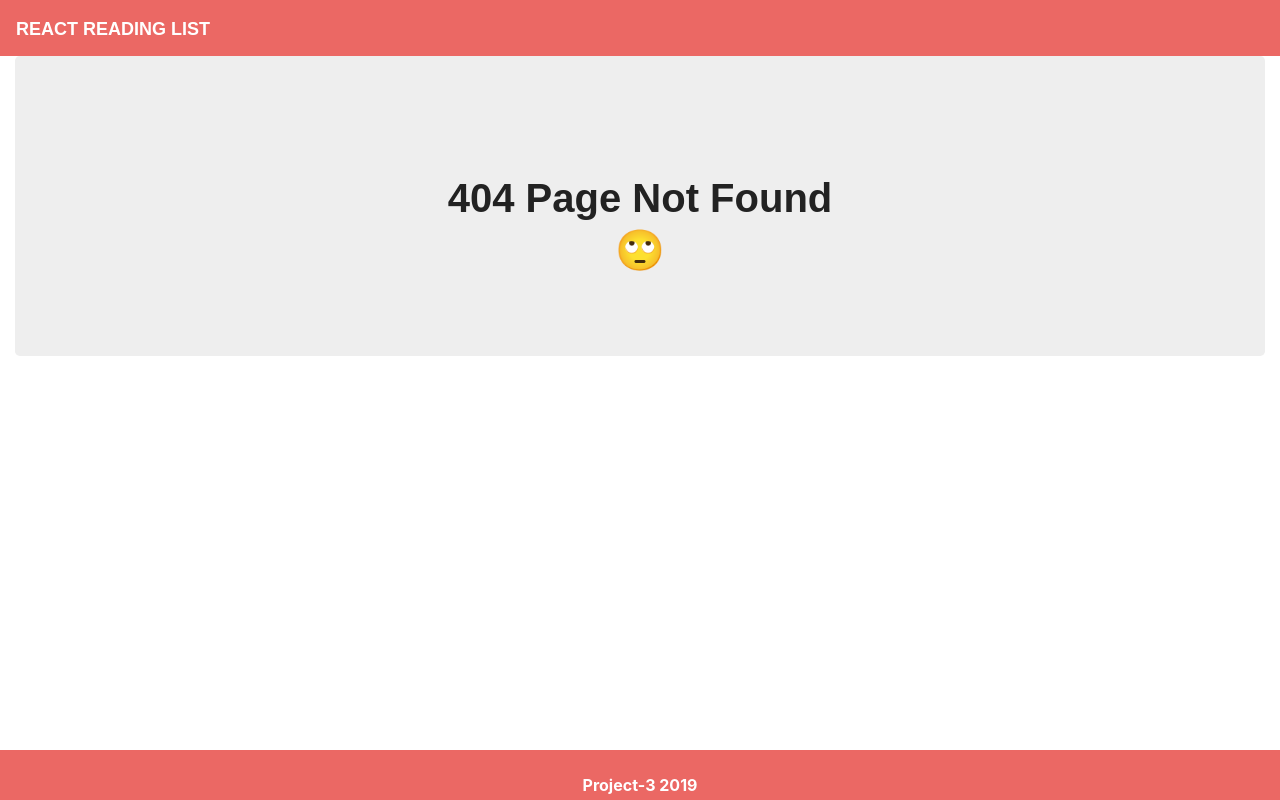
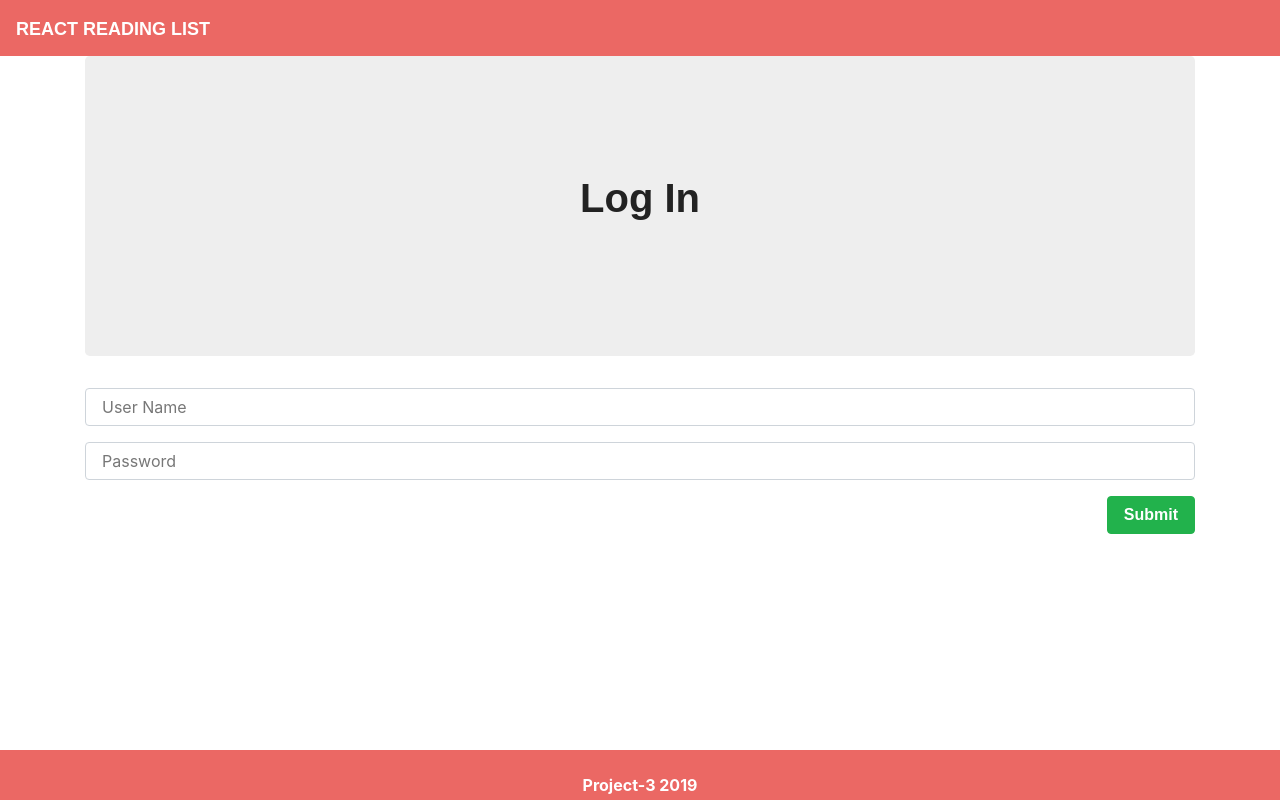
Before and after one commit to JohnCdev/TheGrid, a React (Create React App) app in the folder client/: page /login in a window 1280 px wide. Before the commit this address had no page. Built offline with nearby package versions, Linux system fonts and the light colour scheme; the HTML template or start-up script is replaced by a standard one; a web font is replaced by a local one.

Commit message:
added login paged and wired up authentication

```diff
--- a/client/src/App.js
+++ b/client/src/App.js
@@ -1,6 +1,7 @@
 import React from "react";
 import { BrowserRouter as Router, Route, Switch } from "react-router-dom";
 import SignUp from './pages/SignUp';
+import LogIn from './pages/LogIn';
 import Books from "./pages/Books";
 import Detail from "./pages/Detail";
 import NoMatch from "./pages/NoMatch";
@@ -15,6 +16,7 @@ function App() {
         <Switch>
           <Route exact path="/" component={Books} />
           <Route exact path = '/new-user' component={SignUp} />
+          <Route exact path = '/login' component={LogIn} />
           <Route component={NoMatch} />
         </Switch>
         <Footer />
--- /dev/null
+++ b/client/src/pages/LogIn.js
@@ -0,0 +1,67 @@
+import React, { Component } from "react";
+import { Link } from "react-router-dom";
+import { Input, TextArea, FormBtn, InputPassword } from "../components/Form/Form";
+import API from "../utils/API";
+import { Container } from "../components/Grid/Grid";
+import Jumbotron from "../components/Jumbotron/Jumbotron";
+
+export default class LogIn extends Component {
+    state = {
+        userName: "",
+        password: ""
+    }
+
+    handleInputChange = event => {
+        const { name, value } = event.target;
+        this.setState({
+            [name]: value
+        });
+    };
+
+    handleFormSubmit = event => {
+        event.preventDefault();
+        if (this.state.userName && this.state.password) {
+
+            API.userLogIn({
+                userName: this.state.userName,
+                password: this.state.password
+            })
+                .then((res) => {
+                    const resObj = {
+                        user: res.data.data[0],
+                        token: res.data.data[1]
+                    }
+                    console.log(resObj)
+                })
+                .catch(err => console.log(err));
+        }
+    };
+
+    render() {
+        return (
+            <Container>
+                <Jumbotron> <h1>Log In</h1></Jumbotron>
+                <form>
+                    <Input
+                        value={this.state.userName}
+                        onChange={this.handleInputChange}
+                        name="userName"
+                        placeholder="User Name"
+                    />
+                    <InputPassword
+                        value={this.state.password}
+                        onChange={this.handleInputChange}
+                        name="password"
+                        placeholder="Password"
+                    />
+                    <FormBtn
+                        //  disabled={!(this.state.userName && this.state.email && this.state.password)}
+                        onClick={this.handleFormSubmit}
+                    >
+                        Submit
+                    </FormBtn>
+                </form>
+            </Container>
+        )
+    }
+}
--- a/client/src/utils/API.js
+++ b/client/src/utils/API.js
@@ -18,5 +18,7 @@ export default {
     return axios.post("/api/books", bookData);
   },
 
-  saveUser: userData => axios.post('/api/users/create-new-user', userData)
+  saveUser: userData => axios.post('/api/users/create-new-user', userData),
+
+  userLogIn: userData => axios.post('/api/users/login', userData)
 };
```
Also changed, not shown: 1 other file (tests, documents, lock files or other folders).
